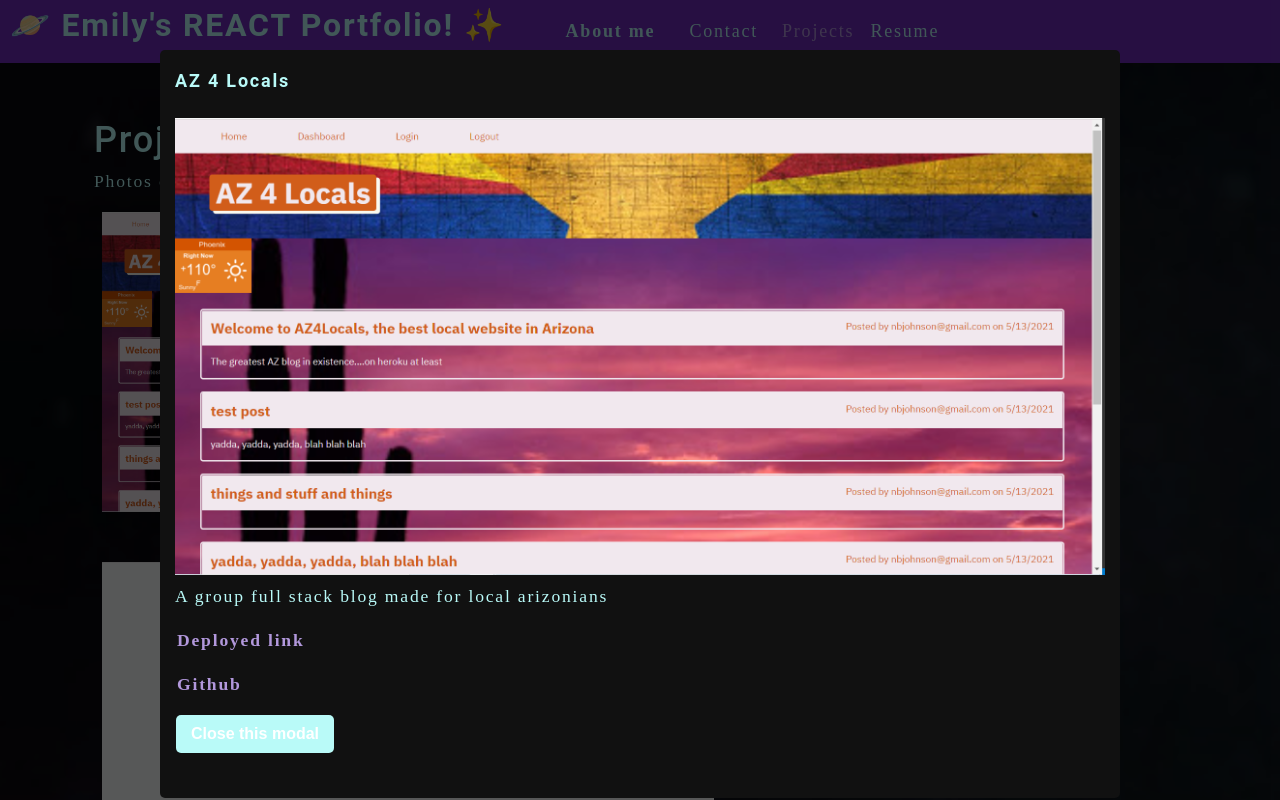
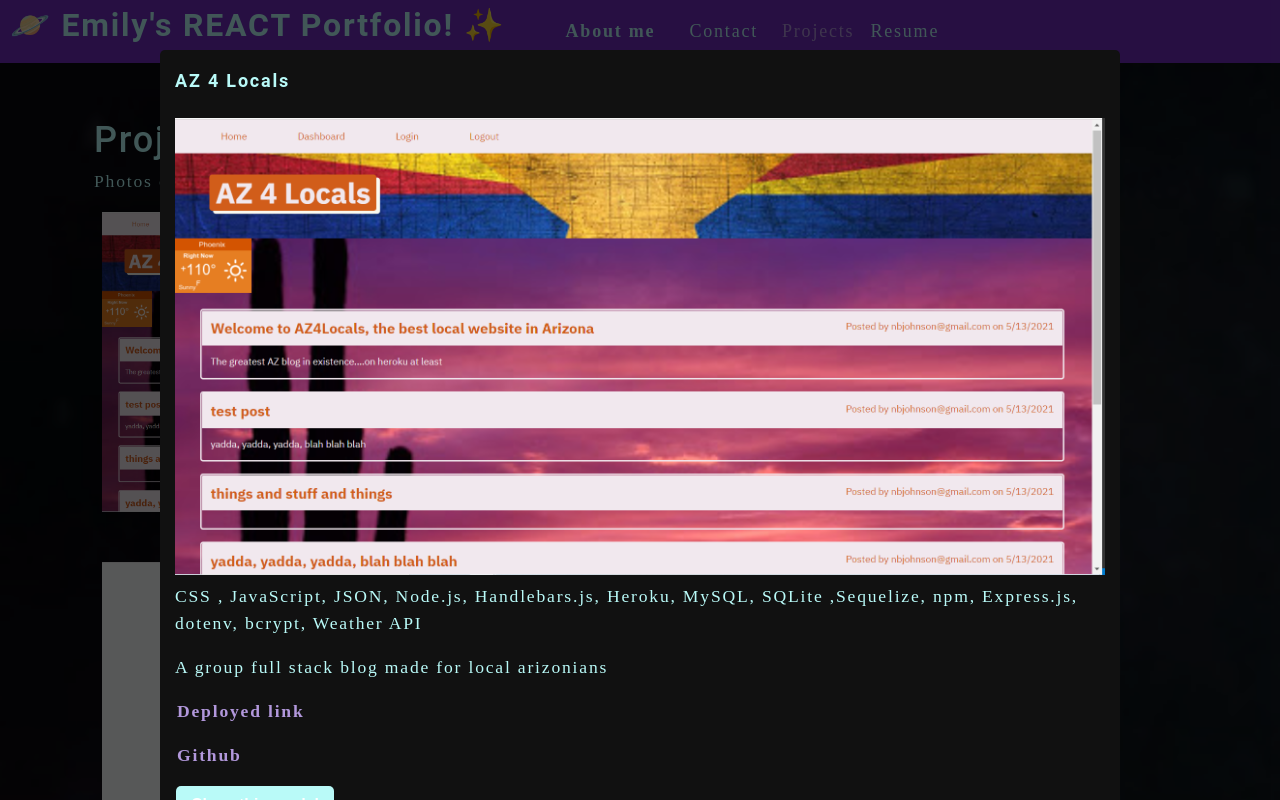
Before and after one commit to EmiStew14/REACT-folio, a React (Create React App) app: page / in a window 1280 px wide. Both pictures are taken after a click on the picture 406 px from the left and 361 px from the top of the page. Shown: the top 800 px of the page. Built offline with nearby package versions, Linux system fonts and the light colour scheme.

Commit message:
added tools to the project sections

```diff
--- a/src/components/Modal/index.js
+++ b/src/components/Modal/index.js
@@ -1,13 +1,16 @@
 import React from 'react';
 
 const Modal = ({ onClose, currentPhoto }) => {
-  const { name, description, index , link, github  } = currentPhoto;
+  const { name,tools, description, index , link, github  } = currentPhoto;
 
   return (
     <div className="modalBackdrop">
       <div className="modalContainer">
         <h3 className="modalTitle">{name} </h3>
         <img src={require(`../../assets/large/projects/${index}.PNG`)} alt="current category" />
+        <p>
+          {tools}
+        </p>
         <p>
           {description}
         </p>
--- a/src/components/PhotoList/index.js
+++ b/src/components/PhotoList/index.js
@@ -9,6 +9,7 @@ const PhotoList = ({ category }) => {
     {
       name: 'AZ 4 Locals',
       category: 'projects',
+      tools: 'CSS , JavaScript, JSON, Node.js, Handlebars.js, Heroku, MySQL, SQLite ,Sequelize, npm, Express.js, dotenv, bcrypt, Weather API',
       description: 'A group full stack blog made for local arizonians',
       link:<a href='https://agile-cliffs-08028.herokuapp.com/'>Deployed link</a>,
       github: <a href ="https://github.com/marcysko/az4locals">Github</a>
@@ -16,6 +17,7 @@ const PhotoList = ({ category }) => {
     {
       name: 'Safe it Up',
       category: 'projects',
+      tools:'HTML, CSS, JavaScript',
       description: 'To generate a strong password for your social media/daily security needs. Click through prompts to customize the password to your liking, choosing from adding special characters, numbers, lower and upper cased letter ranging from 8-128 characters.',
       link: <a href='https://emistew14.github.io/Safe-it-up/'>Deployed link</a>,
       github: <a href ="https://github.com/EmiStew14/Safe-it-up">Github</a>
@@ -23,6 +25,7 @@ const PhotoList = ({ category }) => {
     {
       name: 'Planetarium Party',
       category: 'projects',
+      tools:'HTML, CSS, Javascript, JQuery, Halfmoon-CSS, Nasa-API, Wikipedia-API',
       description: "A group project Created by Emily Stewart, Krista McPherson, & Maribel Ellison. This project is an app that allows users to search for their favorite planet and in return they'll get an image from the NASA API and a portion of the Wikipedia article about that planet. It features continuous dark mode to enhance the feel of being in space.",
       link:<a href='https://emistew14.github.io/Planetarium-Party/'>Deployed link</a>,
       github: <a href ="https://github.com/EmiStew14/Planetarium-Party">Github</a>
@@ -30,6 +33,7 @@ const PhotoList = ({ category }) => {
     {
       name: 'Run Buddy',
       category: 'projects',
+      tools:'HTML,JavaScript, CSS',
       description: 'A website that offers fitness training services.',
       link: <a href='https://github.com/EmiStew14/run-buddy.git'>Deployed link</a>,
       github: <a href ="https://github.com/EmiStew14/run-buddy">Github</a>
@@ -37,6 +41,7 @@ const PhotoList = ({ category }) => {
     {
       name: 'Whats the Weather like',
       category: 'projects',
+      tools:'HTML, JavaScript, CSS, BootStrap, Weather-API',
       description: 'A website that offers info from different weather API servers to display 5 day forecast weather updates, and the current weather temperature, humidity and windspeed. Also with the feature of clicking previous searches and calling back to their weather outputs.',
       link: <a href='https://emistew14.github.io/whats-the-weather-like/'>Deployed link</a>,
       github: <a href ="https://github.com/EmiStew14/whats-the-weather-like">Github</a>
@@ -44,6 +49,7 @@ const PhotoList = ({ category }) => {
     {
         name: 'Busy Me',
         category: 'projects',
+        tools: 'HTML, CSS, JavaScript',
         description: 'An easy way to keep track of your tasks, this site presents the current date and allows for the user to save, store, and modify tasks for a standard 9-5 work day. Tasks will remain presented even when user refreshes or leaves the page. Time slots are color coded to show tasks happening now (red), past tasks (grey) and tasks coming up (green).',
         link:<a href='https://emistew14.github.io/busy-me/ '>Deployed link</a>,
         github: <a href ="https://github.com/EmiStew14/busy-me">Github</a>
@@ -51,6 +57,7 @@ const PhotoList = ({ category }) => {
     {
         name: 'Make it Professional',
         category:'projects',
+        tools: 'HTML, JavaScript, Node.Js, Inquirer, Markdown',
         description:"A professional readme generator.",
         link: <a href='https://drive.google.com/file/d/1QF_9PoUJuB7STSGEvoLLYYhJhP8RRJm3/view'>Useage vid</a>,
         github: <a href ="https://github.com/EmiStew14/make-it-professional">Github</a>
@@ -58,6 +65,7 @@ const PhotoList = ({ category }) => {
     {
       name:'Anytime Budget',
       category:'projects',
+      tools:'JavaScript, NPM, morgan, compression, transaction-api, Node.js, MongooseDB, Express.JS',
       description:"A PWA based Budget tracker, this tracker will allow users to be able to add expenses and deposits to their budget with or without a connection. If the user enters transactions offline, the total will be updated when they're brought back online.",
       link: <a href='https://serene-bastion-01859.herokuapp.com/'>Deployed link</a>,
       github: <a href ="https://github.com/EmiStew14/anywhere_budget">Github</a>
@@ -65,6 +73,7 @@ const PhotoList = ({ category }) => {
     {
       name:'Save it for Later',
       category:'projects',
+      tools:'HTML, CSS, Bootstrap, Javascript, Express.JS, Node.JS',
       description:"A note saving site that utilizes express.Js capabilities.",
       link: <a href=" https://boiling-spire-50403.herokuapp.com/ ">Deployed link</a>,
       github: <a href ="https://github.com/EmiStew14/save-it-for-later">Github</a>
@@ -72,6 +81,7 @@ const PhotoList = ({ category }) => {
     {
       name:'Welcome to banking',
       category:'projects',
+      tools:'JavaScript, Node.js, Sequelize, MySQL, ORM, dotenv, npm, express, nodemon',
       description: "An ORM based project that uses Node, sequelize, mySQL, and dotenv package to create a database that holds category,product and tag information and allows for you to edit, create and delete these items.",
       link: <a href = "https://github.com/EmiStew14/welcome-to-banking">Github</a>,
       github: <a href ="https://github.com/EmiStew14">Github</a>
@@ -79,6 +89,7 @@ const PhotoList = ({ category }) => {
     {
       name: 'Track my Employee',
       category: 'projects',
+      tools:'JavaScript,Node.js, MySQL, NPM, console.table, easy-table, express, inquirer',
       description: "A node based project that uses mysql to create a database that holds employee information and generates a table to display salaries, departments, and role ids.",
       link: <a href = "https://github.com/EmiStew14/track-my-employee">Github</a>,
       github: <a href ="https://github.com/EmiStew14">Github</a>
@@ -86,6 +97,7 @@ const PhotoList = ({ category }) => {
     {
       name: 'Retro Yardsale',
       category: 'projects',
+      tools:'React, JSX, CSS, npm, GraphQL, Node.js, express.js, MongoDB, Mongoose ODM, JWT, apollo-boost, stripe, jest, bcrypt, if-env',
       description: "a MERN ecommerce site aimed to connect users looking to sell vintage home goods with buyers from around the world.",
       link: <a href = "https://retro-yardsale.herokuapp.com/">Deployed link</a>,
       github: <a href ="https://github.com/rookoyole/retro-yardsale">Github</a>
```
